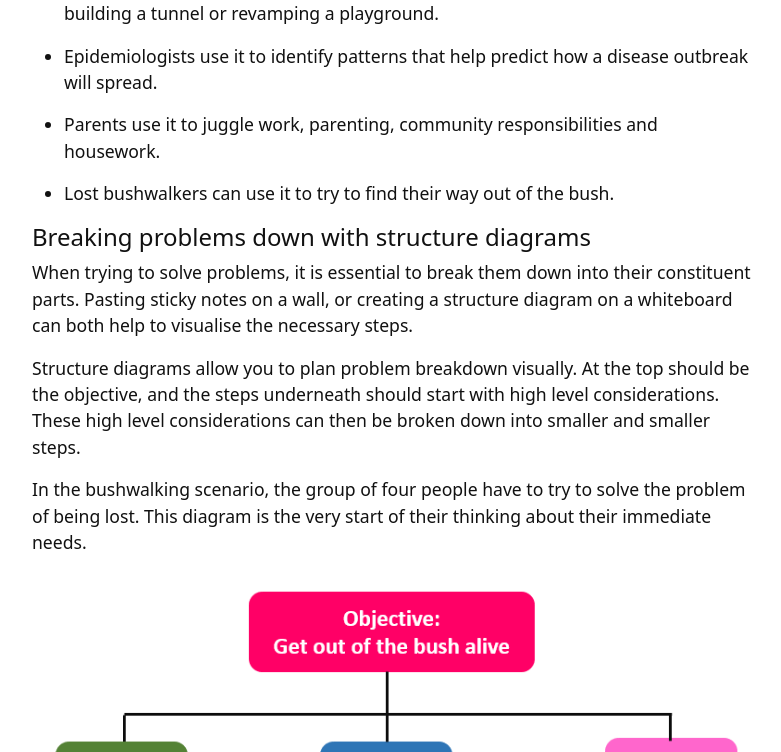
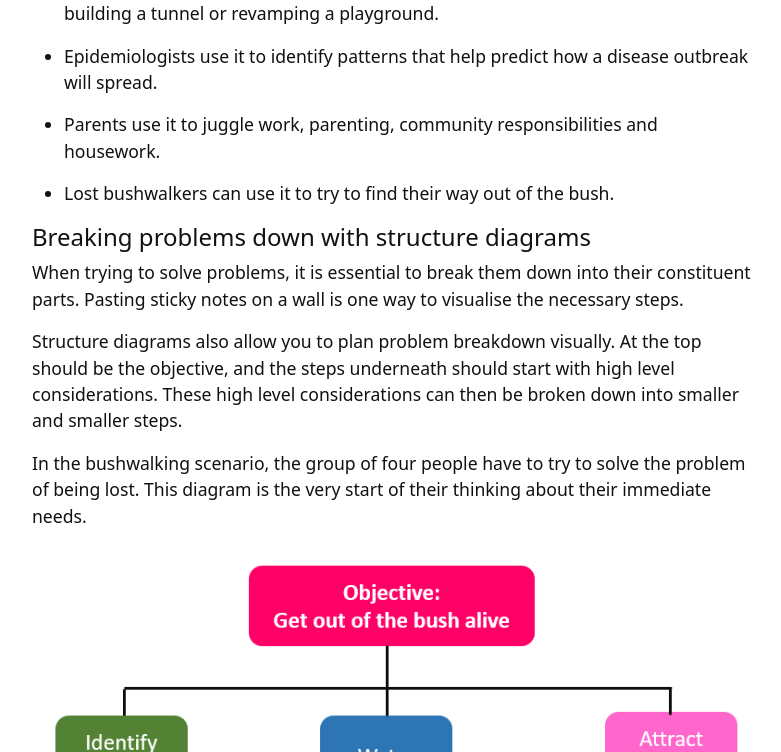
Before and after one commit to weaverbel/intro-computational-thinking, a Jekyll site: the page built from content/2-lesson.md, in a window 1280 px wide and 900 px high, scrolled down 1148 px, cut to the strip 0-752 px from the top of the window. Shown: the whole strip, without its empty margins (245-1026 px from the left). Built offline with Jekyll 4.4.1, drawn with Linux system fonts in a browser that asks for light colours.

Commit message:
Update 2-lesson.md
remove unnecessary words

```diff
--- a/content/2-lesson.md
+++ b/content/2-lesson.md
@@ -33,9 +33,9 @@ Every time we need to plan to do something, we use some of the steps of computat
 
 #### Breaking problems down with structure diagrams
 
-When trying to solve problems, it is essential to break them down into their constituent parts. Pasting sticky notes on a wall, or creating a structure diagram on a whiteboard can both help to visualise the necessary steps.
+When trying to solve problems, it is essential to break them down into their constituent parts. Pasting sticky notes on a wall is one way to visualise the necessary steps.
 
-Structure diagrams allow you to plan problem breakdown visually. At the top should be the objective, and the steps underneath should start with high level considerations. These high level considerations can then be broken down into smaller and smaller steps.
+Structure diagrams also allow you to plan problem breakdown visually. At the top should be the objective, and the steps underneath should start with high level considerations. These high level considerations can then be broken down into smaller and smaller steps.
 
 In the bushwalking scenario, the group of four people have to try to solve the problem of being lost. This diagram is the very start of their thinking about their immediate needs.
 
```
